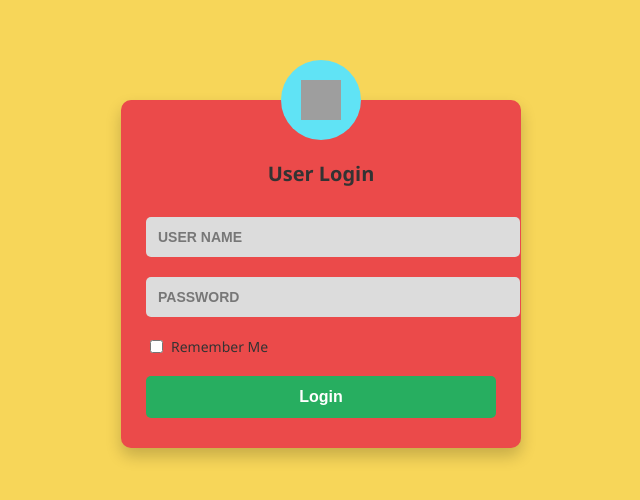
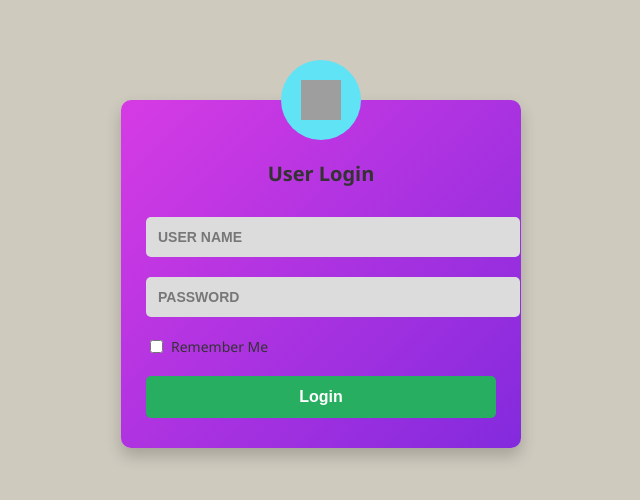
Before and after one commit to avanishrajput12/learning-platform, a PHP site: page /login.php in a window 1280 px wide. Shown: the top 500 px of the page, without its empty margins (319-959 px from the left). Run offline with PHP 8.4, Linux system fonts and the light colour scheme; grey boxes are pictures that could not be loaded.

Commit message:
27-09-2025

```diff
--- a/login.php
+++ b/login.php
@@ -8,12 +8,12 @@
     body {
       margin: 0;
       padding: 0;
-      background-color: #f7d659; /* Yellow background */
+      background-color: #cecabeff; /* Yellow background */
       font-family: 'Segoe UI', sans-serif;
     }
 
     .login-box {
-      background-color: #eb4a4aff;
+      background:linear-gradient(135deg, #d63be4ff, #832addff);
       width: 350px;
       margin: 100px auto;
       border-radius: 10px;
```
